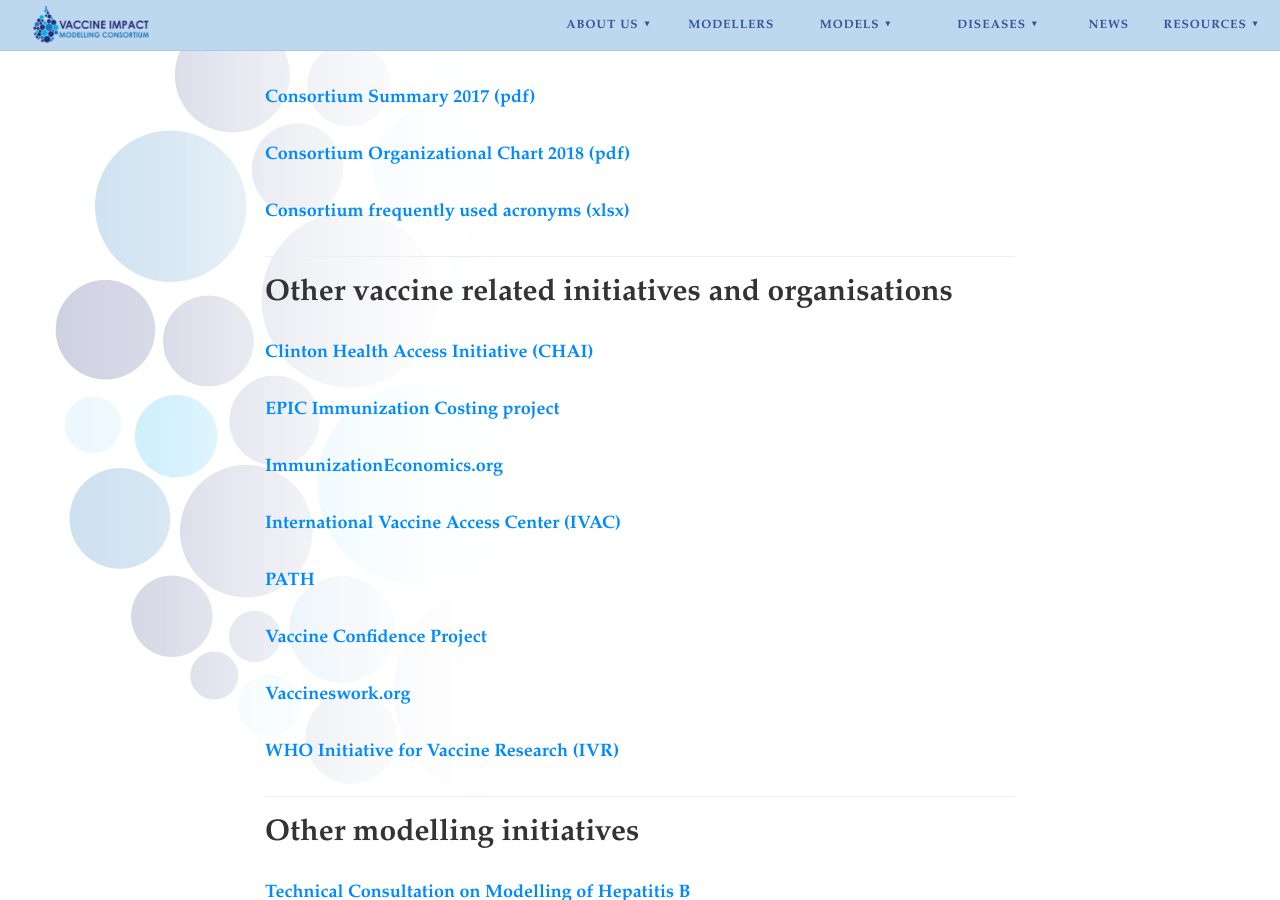
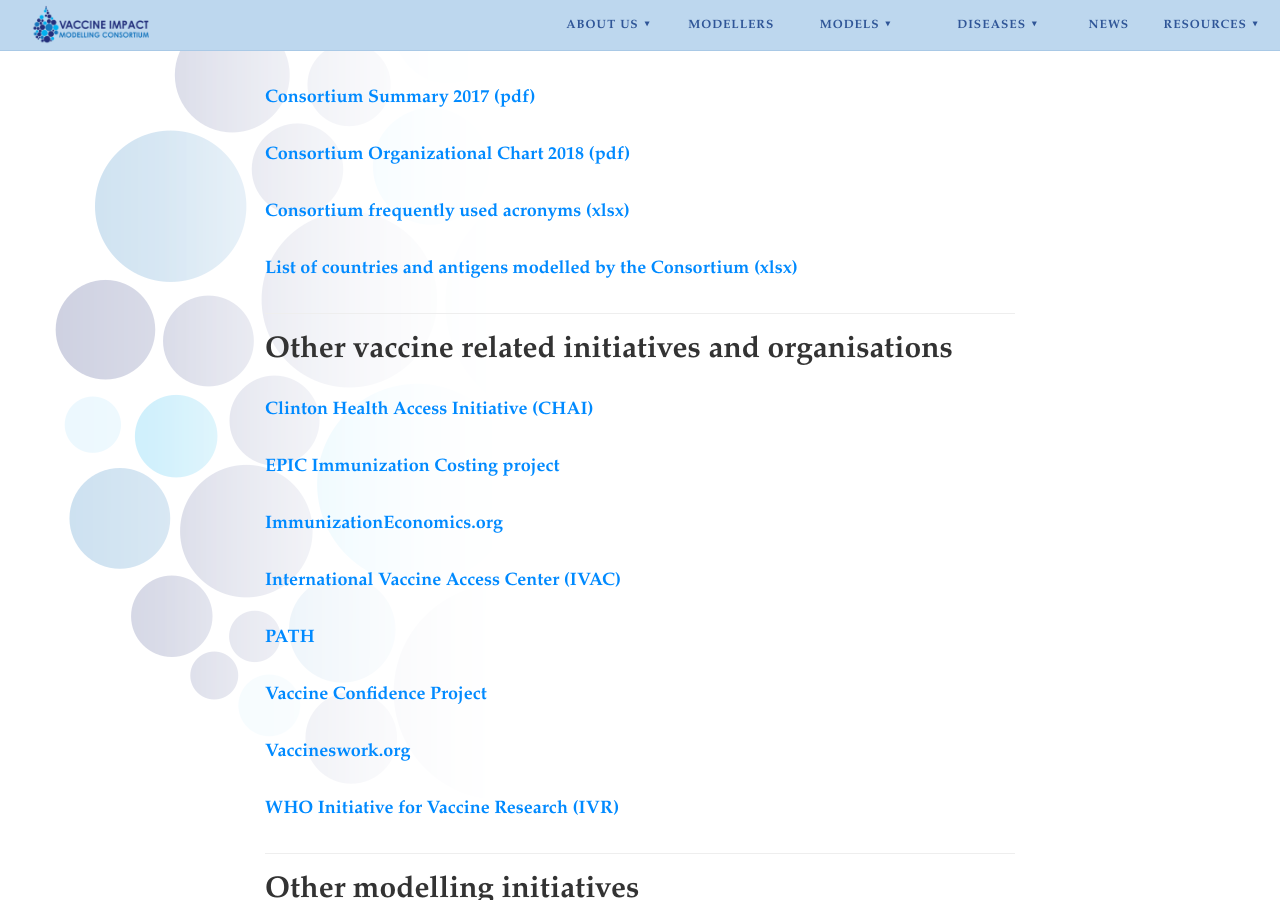
Before and after one commit to vimchub/vaccineimpact, a Jekyll site: the page built from resources.md, in a window 1280 px wide and 900 px high, scrolled down 544 px. Built offline with Jekyll 4.4.1, drawn with Linux system fonts in a browser that asks for light colours; nearby versions of some CDN libraries.

Commit message:
added a link to our country antigen list

```diff
--- a/resources.md
+++ b/resources.md
@@ -18,6 +18,8 @@
 **[Consortium Organizational Chart 2018 (pdf)](/resources/VIMC_organogram_2018.pdf)**
 
 **[Consortium frequently used acronyms (xlsx)](/resources/VIMC_acronyms_July_2017.xlsx)**
+
+**[List of countries and antigens modelled by the Consortium (xlsx)](/resources/VIMC-country-antigen-list.xlsx)**
 
 ---
 
```
